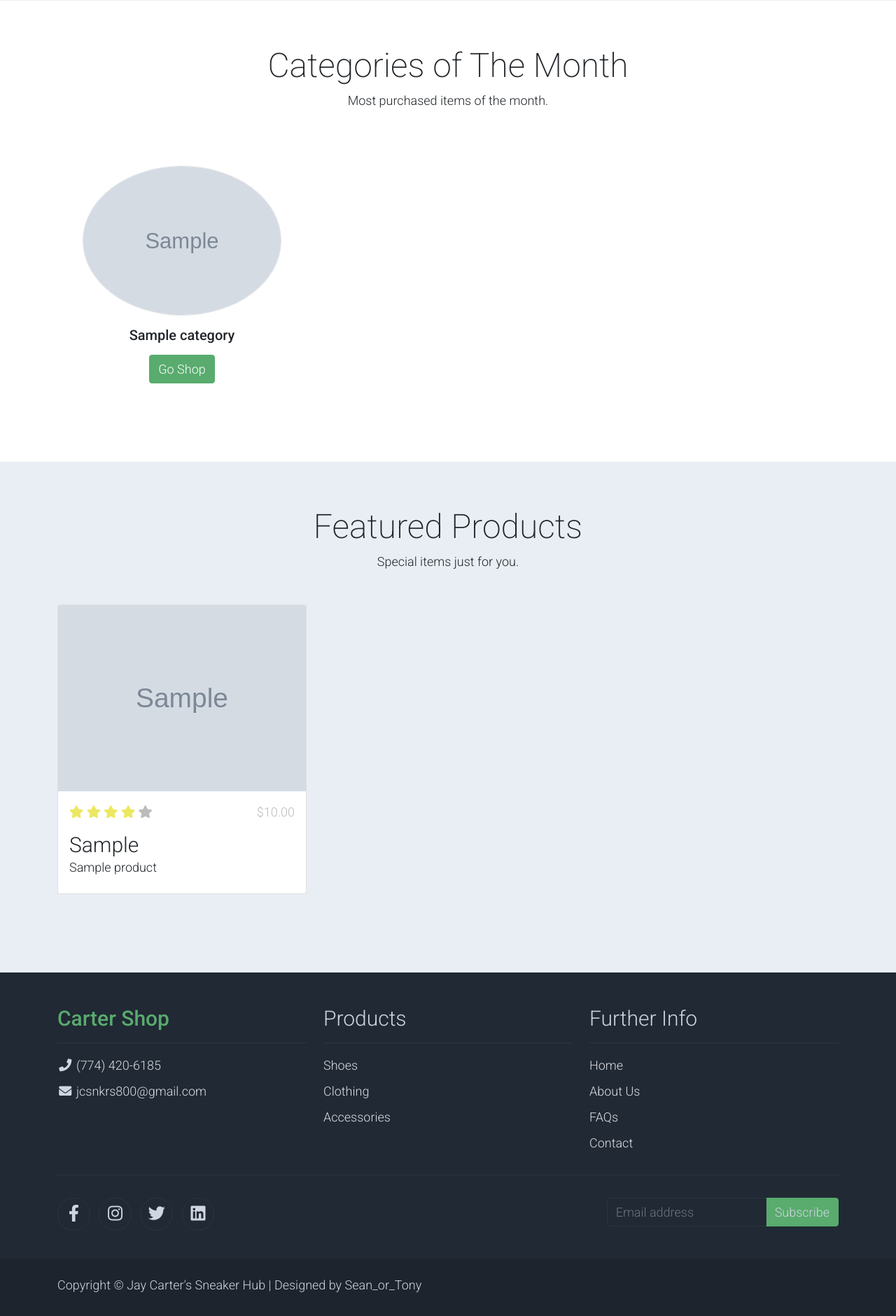
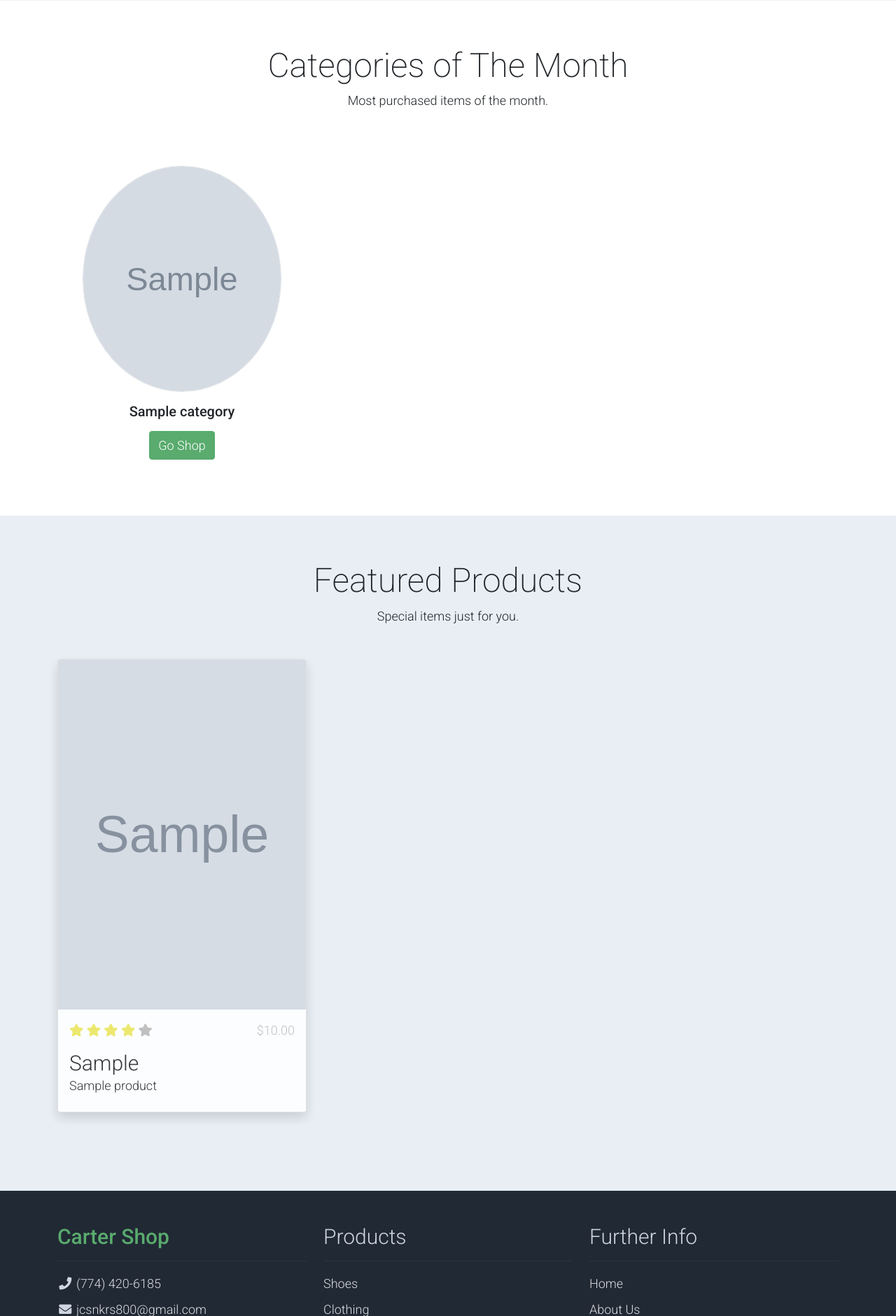
Before and after one commit to Anthony-Asamoah/JCsnkrShop_Django, a Django app: page / in a window 1280 px wide. Shown: the part 725-2606 px from the top of the page at 70% size. Run offline with Django 4.2, Linux system fonts and the light colour scheme; tables that the repository leaves empty hold one stand-in row (values such as "Sample post"); grey boxes marked "Sample" are stand-in pictures; some libraries are stand-ins or nearby versions.

Commit message:
styled homepage, featured content bug fixes

```diff
--- a/JCR_Sneaks/static/css/custom.css
+++ b/JCR_Sneaks/static/css/custom.css
@@ -30,3 +30,24 @@ Custom Css for Carter's
 .lightbox-img .row .product-sub-img {
     margin: auto;
 }
+
+.featured .card {
+    opacity: .9;
+    box-shadow: 0 .5rem 1rem rgba(0,0,0,.15) !important;
+}
+.featured .card img{
+    object-position: center;
+    object-fit: cover;
+    height: 500px !important;
+}
+
+#categoryOfTheMonth .items {
+    height: 500px;
+}
+#categoryOfTheMonth .items img {
+    height: 80%;
+    width: 100%;
+    margin: auto;
+    object-fit: cover;
+    object-position: center;
+}
```
